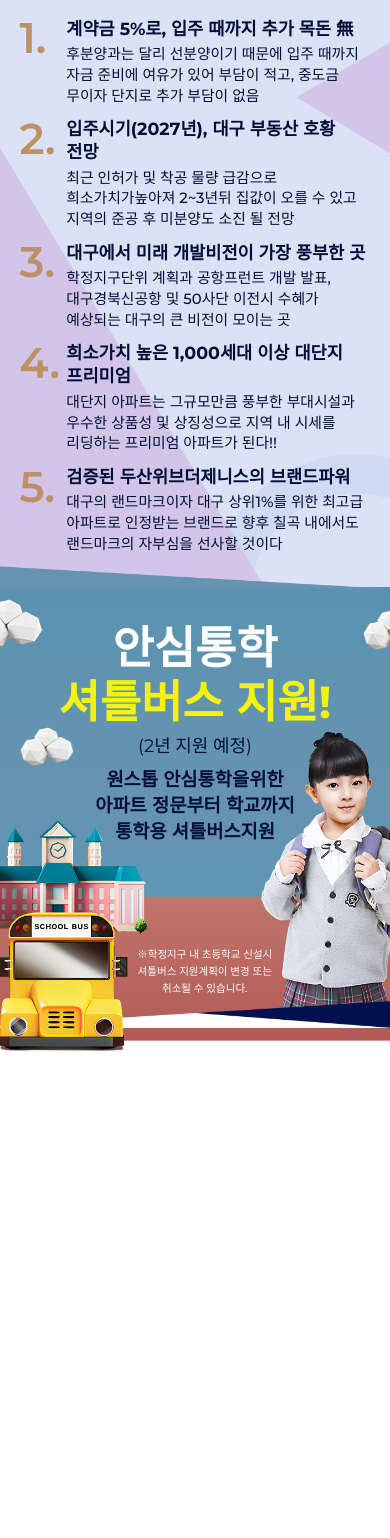
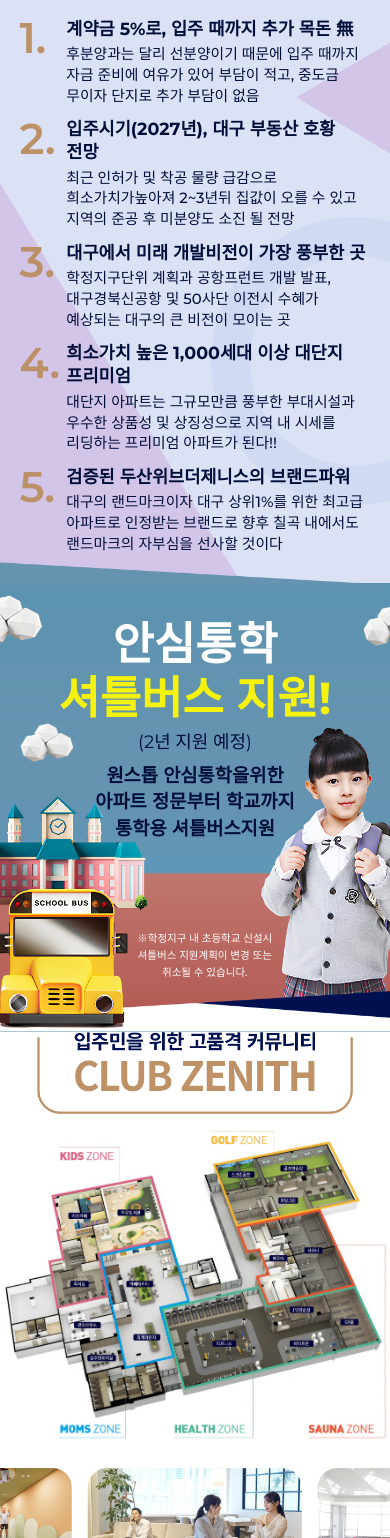
Before and after one commit to SoraPak/wevezenithcentralcity, a Nuxt app: page / in a window 390 px wide. Shown: the part 2604-4142 px from the top of the page. Before the commit the page ends 3659 px from the top, so only its background shows below. Built offline with nearby package versions, Linux system fonts and the light colour scheme.

Commit message:
sp community section update

```diff
--- a/components/landing/community.vue
+++ b/components/landing/community.vue
@@ -51,4 +51,36 @@
   .imgList li{
     margin: 0 13px;
   }
+
+
+  /* sp */
+@media only screen and (max-width: 950px) {
+  .community {
+    height: 161vw;
+  }
+  .community::before {
+    background-size: 101vw auto;
+  }
+  .ttl {
+    top: 0;
+  }
+  .ttl img {
+    width: 81vw;
+  }
+  .img01 {
+    top: 25vw;
+    width: 100vw;
+  }
+  .imgList {
+    top: 112vw;
+    font-size: 3.4vw;
+  }
+  .imgList li{
+    margin: 0 2vw;
+    line-height: 150%;
+  }
+  .imgList img {
+    width: 55vw;
+  }
+}
 </style>
--- a/components/landing/school_bus.vue
+++ b/components/landing/school_bus.vue
@@ -134,10 +134,10 @@
     background-size: 100% auto;
     width: 101vw;
     height: 7vw;
-    bottom: 7vw;
+    bottom: 3.6vw;
   }
   .school_bus_inner {
-    height: 120vw;
+    height: 115vw;
     max-width: 100%;
   }
   .ttl {
@@ -180,9 +180,7 @@
   }
   .text03 {
     font-size: 2.7vw;
-    margin-right: 0;
-    margin-top: 17vw;
-    margin: 26vw 29vw 0 34vw;
+    margin: 23vw 29vw 0 34vw;
     line-height: 160%;
     word-break: keep-all;
   }
--- a/components/landing/why.vue
+++ b/components/landing/why.vue
@@ -219,7 +219,7 @@
   .why_inner {
     max-width: 100%;
     height: auto;
-    min-height: 167vw;
+    min-height: 166vw;
     padding-top: 25vw;
   }
   .bg span:nth-child(1) {
@@ -230,14 +230,14 @@
   }
 
   .bg span:nth-child(2) {
-    bottom: -40vw;
+    bottom: 20vw;
     right: -28vw;
     width: 74vw;
     height: 74vw;
   }
 
   .bg span:nth-child(3) {
-    bottom: -31vw;
+    bottom: -41vw;
     left: -40vw;
     width: 110vw;
     height: 165vw;
--- a/pages/index.vue
+++ b/pages/index.vue
@@ -7,8 +7,8 @@
     <ansim />
     <why />
     <school_bus />
-    <!-- community />
-    <reviews />
+    <community />
+    <!-- reviews />
     <model_house />
     <guide / -->
   </div>
```
